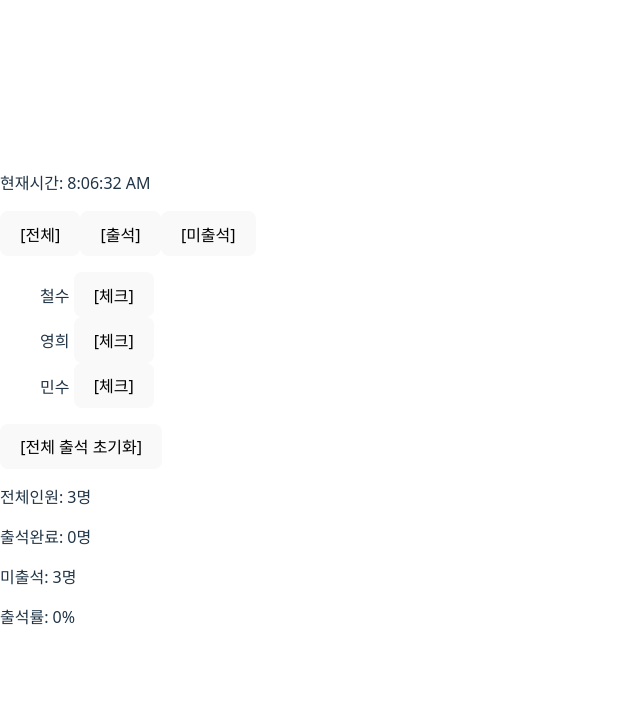
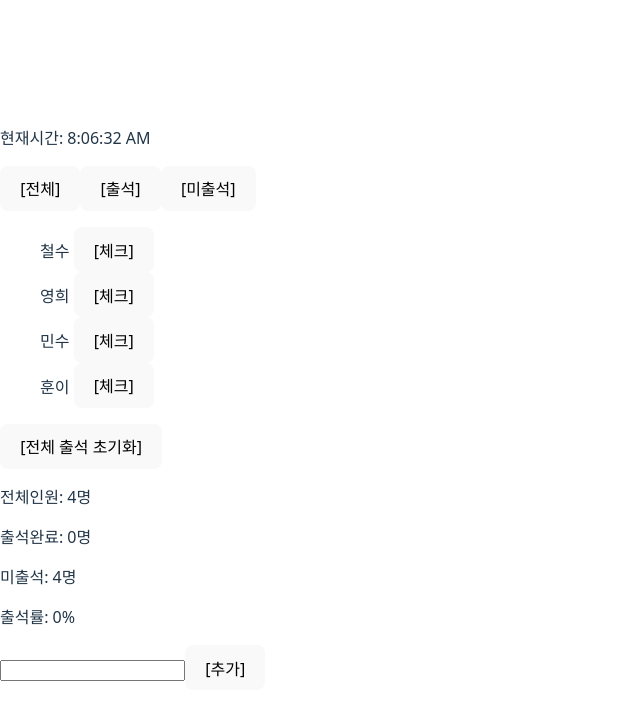
Before and after one commit to JinoPeanut/react-practice, a React (Vite) app: page / in a window 1280 px wide. Shown: the top 720 px of the page, without its empty margins (0-640 px from the left). Built offline with nearby package versions, Linux system fonts and the light colour scheme; data requests are answered from the project's data file.

Commit message:
27일차 리액트 json 통신 공부

```diff
--- /dev/null
+++ b/db.json
@@ -0,0 +1,25 @@
+{
+  "students": [
+    {
+      "id": 1,
+      "name": "철수",
+      "checked": false
+    },
+    {
+      "id": 2,
+      "name": "영희",
+      "checked": false
+    },
+    {
+      "id": 3,
+      "name": "민수",
+      "checked": false
+    },
+    {
+      "name": "훈이",
+      "checked": false,
+      "checkedAt": null,
+      "id": 4
+    }
+  ]
+}
--- a/package.json
+++ b/package.json
@@ -7,7 +7,8 @@
     "dev": "vite",
     "build": "vite build",
     "lint": "eslint .",
-    "preview": "vite preview"
+    "preview": "vite preview",
+    "server": "json-server --watch db.json --port 3001"
   },
   "dependencies": {
     "react": "^19.2.0",
@@ -22,6 +23,7 @@
     "eslint-plugin-react-hooks": "^7.0.1",
     "eslint-plugin-react-refresh": "^0.4.24",
     "globals": "^16.5.0",
+    "json-server": "^0.17.4",
     "vite": "^7.2.4"
   }
 }
--- a/src/App.jsx
+++ b/src/App.jsx
@@ -7,11 +7,16 @@ import TimeDisplay from "./TimeDisplay";
 
 function App() {
 
-  const [students, setStudents] = useState([
-    { id: 1, name: "철수", checked: false },
-    { id: 2, name: "영희", checked: false },
-    { id: 3, name: "민수", checked: false },
-  ]);
+  const [filter, setFilter] = useState("All");
+
+  const [students, setStudents] = useState([]);
+  const [name, setName] = useState("");
+
+  useEffect(() => {
+    fetch("http://localhost:3001/students")
+      .then(res => res.json())
+      .then(data => setStudents(data))
+  }, [])
 
   return (
     <div>
@@ -19,6 +24,10 @@ function App() {
       <StudentList
         students={students}
         setStudents={setStudents}
+        filter={filter}
+        setFilter={setFilter}
+        name={name}
+        setName={setName}
       />
     </div>
   )
--- a/src/StudentList.jsx
+++ b/src/StudentList.jsx
@@ -2,13 +2,11 @@ import StudentItem from "./StudentItem";
 import { useState } from "react";
 import { useMemo } from "react";
 
-function StudentList({ students, setStudents }) {
-
-    const [filter, setFilter] = useState("All");
+function StudentList({ students, setStudents, filter, setFilter, name, setName }) {
 
     const sortStudent = [...students].sort((a, b) => {
         if (a.checked === b.checked) {
-            return a.checkedAt - b.checkedAt;
+            return (a.checkedAt ?? 0) - (b.checkedAt ?? 0);
         }
         return b.checked - a.checked;
     })
@@ -33,27 +31,74 @@ function StudentList({ students, setStudents }) {
         if (filter === "Todo") return !s.checked;
     });
 
-    const resetChecked = () => {
-        setStudents(students.map(prev => ({
-            ...prev,
-            checked: false,
-        })))
+    const resetChecked = async () => {
+        await Promise.all(
+            students.map(student =>
+                fetch(`http://localhost:3001/students/${student.id}`, {
+                    method: "PATCH",
+                    headers: {
+                        "Content-type": "application/json"
+                    },
+                    body: JSON.stringify({
+                        checked: false,
+                        checkedAt: null,
+                    })
+                })
+            )
+        );
+
+        setStudents(prev => prev.map(
+            s => ({
+                ...s,
+                checked: false,
+                checkedAt: null,
+            })
+        ))
     }
 
     const handleBtn = (id) => {
-        setStudents(prev => prev.map(
-            s => {
-                if (s.id !== id) return s;
+        fetch(`http://localhost:3001/students/${id}`, {
+            method: "PATCH",
+            headers: {
+                "Content-type": "application/json",
+            },
+            body: JSON.stringify({
+                checked: true,
+                checkedAt: Date.now(),
+            })
+        })
+            .then(res => res.json())
+            .then(updateStudent => {
+                setStudents(prev => prev.map(
+                    student => student.id === id
+                        ? updateStudent
+                        : student
+                ))
+            })
+    }
 
-                const nextChecked = !s.checked;
+    const addStudent = () => {
+        if (!name.trim()) return;
 
-                return {
-                    ...s,
-                    checked: nextChecked,
-                    checkedAt: nextChecked ? Date.now() : null,
-                }
-            }
-        ))
+        fetch("http://localhost:3001/students", {
+            method: "POST",
+            headers: {
+                "Content-type": "application/json"
+            },
+            body: JSON.stringify({
+                name,
+                checked: false,
+                checkedAt: null,
+            })
+        })
+            .then(() =>
+                fetch("http://localhost:3001/students")
+                    .then(res => res.json())
+                    .then(data => {
+                        setStudents(data);
+                        setName("");
+                    })
+            )
     }
 
     return (
@@ -66,7 +111,7 @@ function StudentList({ students, setStudents }) {
             <ul>
                 {filterStudent.map(student => {
                     const time = student.checked && student.checkedAt
-                        ? new Date(students.checkedAt).toLocaleTimeString([], {
+                        ? new Date(student.checkedAt).toLocaleTimeString([], {
                             hour: "2-digit",
                             minute: "2-digit",
                         })
@@ -91,6 +136,14 @@ function StudentList({ students, setStudents }) {
             <p>출석완료: {stats.completed}명</p>
             <p>미출석: {stats.unCompleted}명</p>
             <p>출석률: {stats.percent}%</p>
+
+            <div>
+                <input
+                    value={name}
+                    onChange={(e) => setName(e.target.value)}
+                />
+                <button onClick={addStudent}>[추가]</button>
+            </div>
         </div>
     )
 }
```
Also changed, not shown: 1 other file (tests, documents, lock files or other folders).
